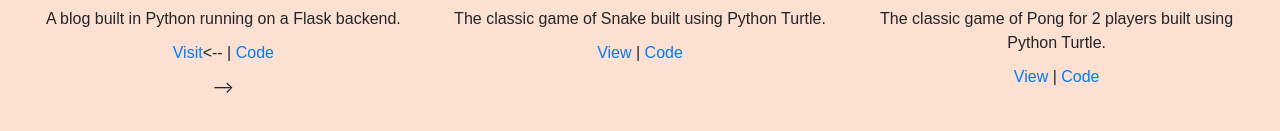
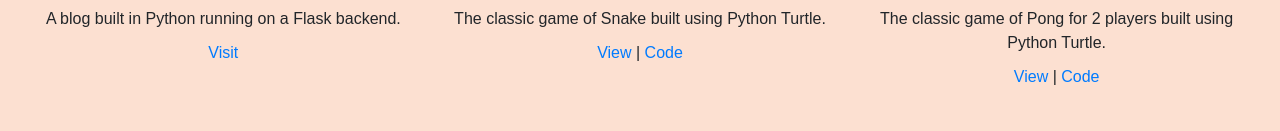
Before and after one commit to RamenJunkie/ramenjunkie.github.io, a plain HTML site: page projects.html in a window 1280 px wide. Shown: the part 575-706 px from the top of the page. Drawn offline with nearby package versions, Linux system fonts and the light colour scheme; a web font is replaced by a local one.

Commit message:
Fix Code

```diff
--- a/projects.html
+++ b/projects.html
@@ -48,7 +48,7 @@
                      <a href="http://smallblog.bloggingintensifies.com/"><img class="feature_icon" src="images/pythonblog.png" alt="Python Flash Blog"></a>
                      <h3>Python Flask Blog</h3>
                      <p>A blog built in Python running on a Flask backend.</p>
-                     <p><a href="http://smallblog.bloggingintensifies.com/">Visit</a><-- | <a href="">Code</a></p>-->
+                     <p><a href="http://smallblog.bloggingintensifies.com/">Visit</a> <!--| <a href="">Code</a></p>-->
                     </div>
                   <div class="col-lg-4 featured-card">
                       <a href="https://replit.com/@RamenJunkie/Python-Snake-Game?v=1"><img class="feature_icon" src="images/snakegame.png" alt="Python Snake Game"></a>
```
